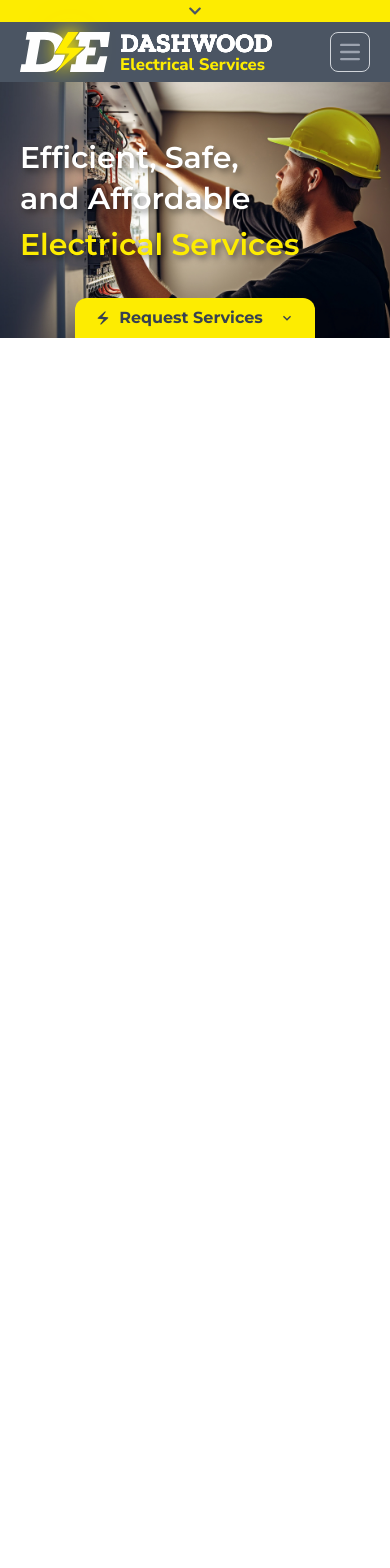
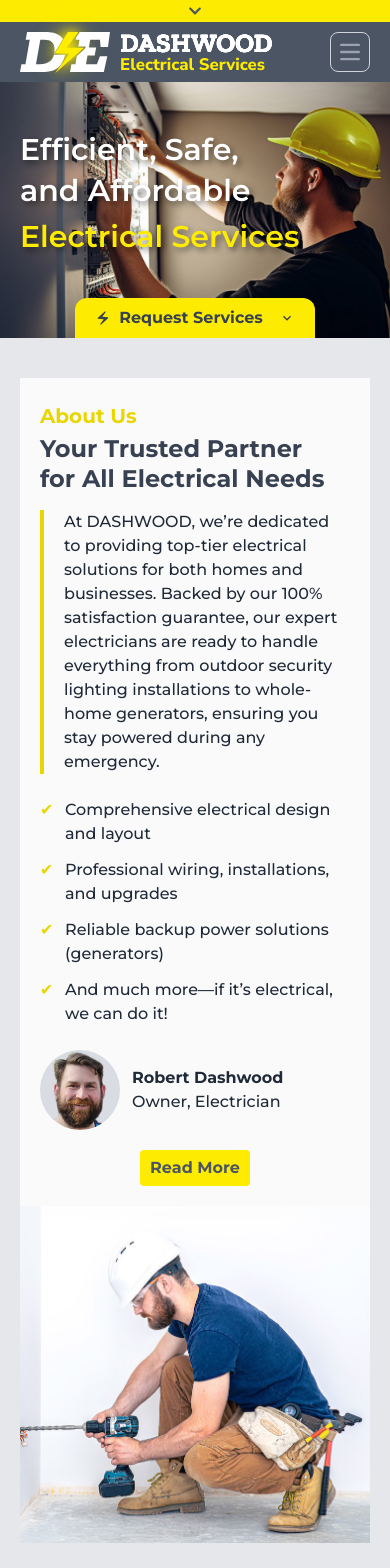
Before and after one commit to arikannee/dashwood, a Next.js app: page / in a window 390 px wide. Shown: the top 1568 px of the page. Before the commit the page ends 844 px from the top, so only its background shows below. Built offline with nearby package versions, Linux system fonts and the light colour scheme.

Commit message:
add about home

```diff
--- /dev/null
+++ b/app/components/about-home/AboutHome.css
@@ -0,0 +1,6 @@
+@media (min-width:640px) {
+    .about-home .div1,
+    .about-home .div2 {
+        min-width: 620px;
+    }
+}
--- /dev/null
+++ b/app/components/about-home/AboutHome.js
@@ -0,0 +1,62 @@
+import Image from "next/image";
+import "./AboutHome.css";
+export default function AboutHome() {
+  return (
+    <section className="about-home bg-gray-200">
+      <div className="container lg flex flex-col-reverse sm:flex-row relative">
+        <div className="div1 w-full sm:w-1/2 sm:absolute sm:drop-shadow-lg sm:rounded-lg overflow-hidden">
+          <img
+            src="/images/aboutBanner.jpg"
+            alt="about banner"
+            className="w-full"
+          />
+        </div>
+        <div className="div2 bg-white w-full  sm:w-1/2 p-5 sm:p-10 sm:absolute lg:right-10 sm:top-10 bg-opacity-80 lg:bg-opacity-100 sm:drop-shadow-lg sm:rounded-lg sm:right-0 sm:-mr-5">
+          <h5 className="text-[#e9d600] my-1 text-xl">About Us</h5>
+          <h1 className="leading-tight text-gray-700 text-2xl sm:text-4xl">
+            Your Trusted Partner <br /> for All Electrical Needs
+          </h1>
+          <p className="border-l-4 border-[#e9d600] pl-5 text-gray-800">
+            At DASHWOOD, we’re dedicated to providing top-tier electrical
+            solutions for both homes and businesses. Backed by our 100%
+            satisfaction guarantee, our expert electricians are ready to handle
+            everything from outdoor security lighting installations to
+            whole-home generators, ensuring you stay powered during any
+            emergency.
+          </p>
+          <ul className="check-list space-y-3 py-2">
+            <li>Comprehensive electrical design and layout</li>
+            <li>Professional wiring, installations, and upgrades</li>
+            <li>Reliable backup power solutions (generators)</li>
+            <li>And much more—if it’s electrical, we can do it!</li>
+          </ul>
+          <div className="flex gap-5 justify-between items-center flex-wrap sm:flex-nowrap">
+            <div className="flex gap-3 items-center w-full sm:w-4/6">
+              <Image
+                src="/images/Rob.jpg"
+                alt="Rob"
+                className="rounded-full"
+                height={80}
+                width={80}
+              />
+              <div>
+                <h5 className="mb-0">Robert Dashwood </h5>
+                <span>Owner, Electrician</span>
+              </div>
+            </div>
+            <div className="w-full sm:w-2/6 text-center">
+              <a
+                class="btn text-gray-600 relative inline-flex items-center justify-start overflow-hidden font-medium transition-all bg-[#fdec01] rounded hover:bg-[#fdec01] group py-1.5 px-2.5"
+                href="/about"
+              >
+                <span class="relative w-full font-bold text-left transition-colors duration-300 ease-in-out group-hover:text-[#fdec01]">
+                  Read More
+                </span>
+              </a>
+            </div>
+          </div>
+        </div>
+      </div>
+    </section>
+  );
+}
--- a/app/components/header/navbar/Navbar.js
+++ b/app/components/header/navbar/Navbar.js
@@ -107,7 +107,7 @@ const Navbar = () => {
         }`}
         id="navbar-dropdown"
       >
-        <ul className="flex flex-col font-medium  mt-4 border border-gray-300 rounded-lg lg:space-x-8 lg:flex-row lg:mt-0 lg:border-0">
+        <ul className="flex flex-col font-medium  mt-4 border border-gray-300 rounded-lg lg:space-x-8 lg:flex-row lg:mt-0 lg:border-0 mb-0">
           <li>
             <Link
               href="#"
--- a/app/globals.css
+++ b/app/globals.css
@@ -1,6 +1,9 @@
 @tailwind base;
 @tailwind components;
 @tailwind utilities;
+
+@import "slick-carousel/slick/slick.css";
+@import "slick-carousel/slick/slick-theme.css";
 
 @font-face {
   font-family: 'GeometricSlab';
@@ -29,6 +32,7 @@
 html {
   overflow-x: hidden;
   width: 100%;
+  background-color: rgb(229 231 235);
 }
 
 body {
@@ -36,6 +40,7 @@ body {
   background: var(--background);
   font-family: Montserrat, sans-serif;
   font-weight: 500;
+  color: #1f2937;
 }
 
 @layer utilities {
@@ -50,3 +55,35 @@ body {
   margin-right: auto;
   padding: 0 20px;
 }
+
+section {
+  padding: 40px 0;
+}
+h1,h2,h3,h4,h5,h6 {
+  font-weight: 700;
+  margin-bottom: 1rem;
+}
+/* h1 {
+  font-size: 36px;
+}
+h5 {
+  font-size: 18px;
+} */
+p, ul, ol {
+  margin-bottom: 1rem;
+}
+
+.check-list {
+  list-style: none;
+  padding-left: 0;
+}
+.check-list li {
+  position: relative;
+  padding-left: 25px;
+}
+.check-list li::before {
+  content: '✔';
+  position: absolute;
+  left: 0;
+  color: #e9d600;
+}
--- a/app/page.js
+++ b/app/page.js
@@ -1,28 +1,6 @@
-// import "./Home.css"
-// export default function Home() {
-//   return (
-//     <div className="relative flex justify-end w-full overflow-hidden">
-//       <img
-//         src="/images/banner.jpg"
-//         alt="banner"
-//         className="max-w-150 sm:w-full"
-//       />
-//       <div className="flex container lg absolute inset-0 items-center">
-//         <div className=" flex-auto flex-col justify-center justify-items-start text-white pb-5 text-shadow-lg lg:text-shadow-none">
-//           <h1 className="banner-text text-white font-semibold  text-3xl md:text-5xl sm:text-4xl">
-//             Efficient, Safe, <br />
-//             and Affordable
-//             <br /> <span className="yellow">Electrical Services</span>
-//           </h1>
-//         </div>
-//         <div className="flex-auto"></div>
-//         <div className="flex-auto"></div>
-//       </div>
-//     </div>
-//   );
-// }
-
+import AboutHome from "./components/about-home/AboutHome";
 import RequestService from "./components/RequestService/RequestService";
+import SubBanner from "./components/sub-banner/SubBanner";
 
 export default function Home() {
   return (
@@ -52,6 +30,7 @@ export default function Home() {
         </div>
       </div>
       <RequestService />
+      <AboutHome />
     </div>
   );
 }
```
Also changed, not shown: app/components/RequestService/RequestService.js (+0 -117 lines), public/images/Rob.jpg (added), public/images/aboutBanner.jpg (added).
